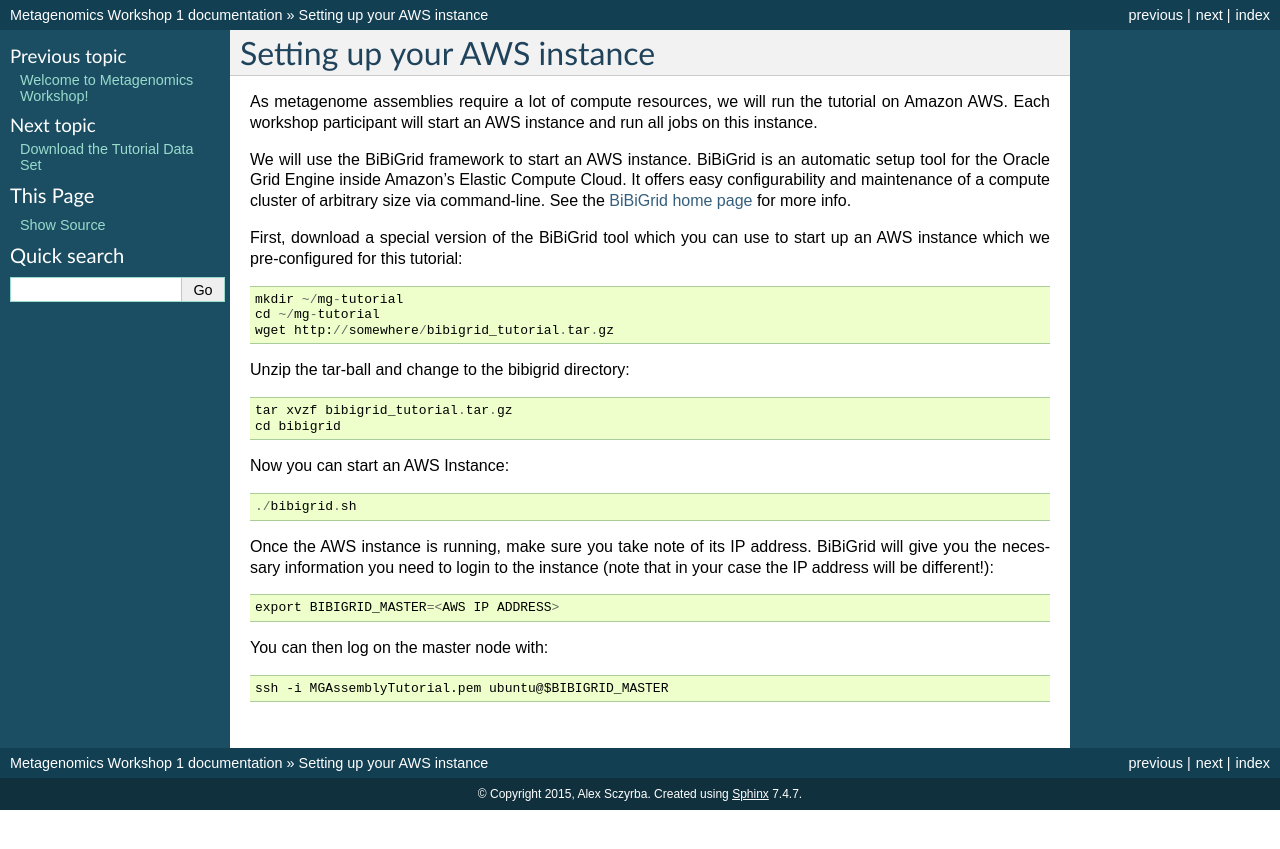
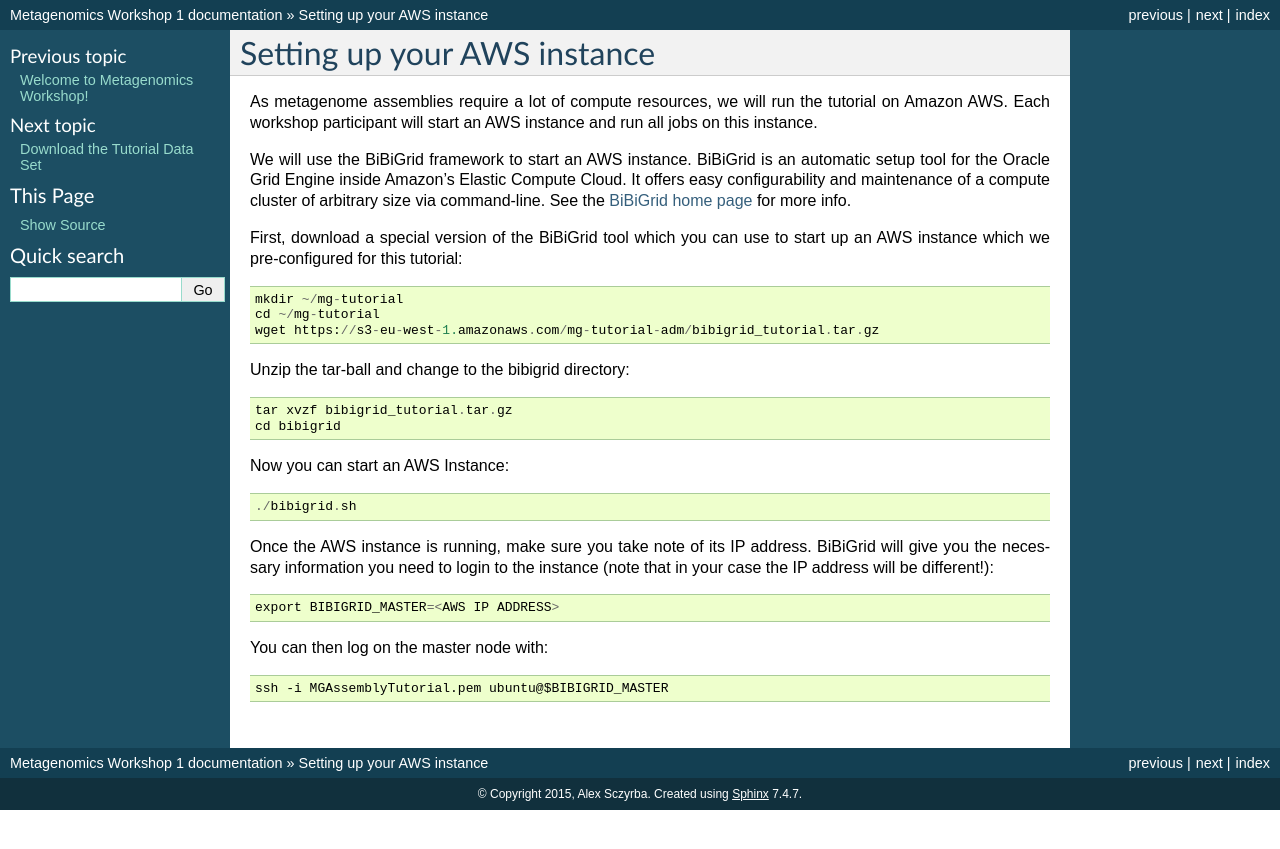
Before and after one commit to metagenomics/metagenomics-workshop, a Sphinx documentation site: the page built from docs/bibigrid.rst, in a window 1280 px wide. Shown: the top 849 px of the page. Built offline with Sphinx 7.4.7, drawn with Linux system fonts in a browser that asks for light colours; some of the changed lines change nothing that is shown.

Commit message:
URL added

```diff
--- a/docs/bibigrid.rst
+++ b/docs/bibigrid.rst
@@ -11,7 +11,7 @@ First, download a special version of the BiBiGrid tool which you can use to star
 
   mkdir ~/mg-tutorial
   cd ~/mg-tutorial
-  wget http://somewhere/bibigrid_tutorial.tar.gz
+  wget https://s3-eu-west-1.amazonaws.com/mg-tutorial-adm/bibigrid_tutorial.tar.gz
 
 Unzip the tar-ball and change to the bibigrid directory::
 
```
